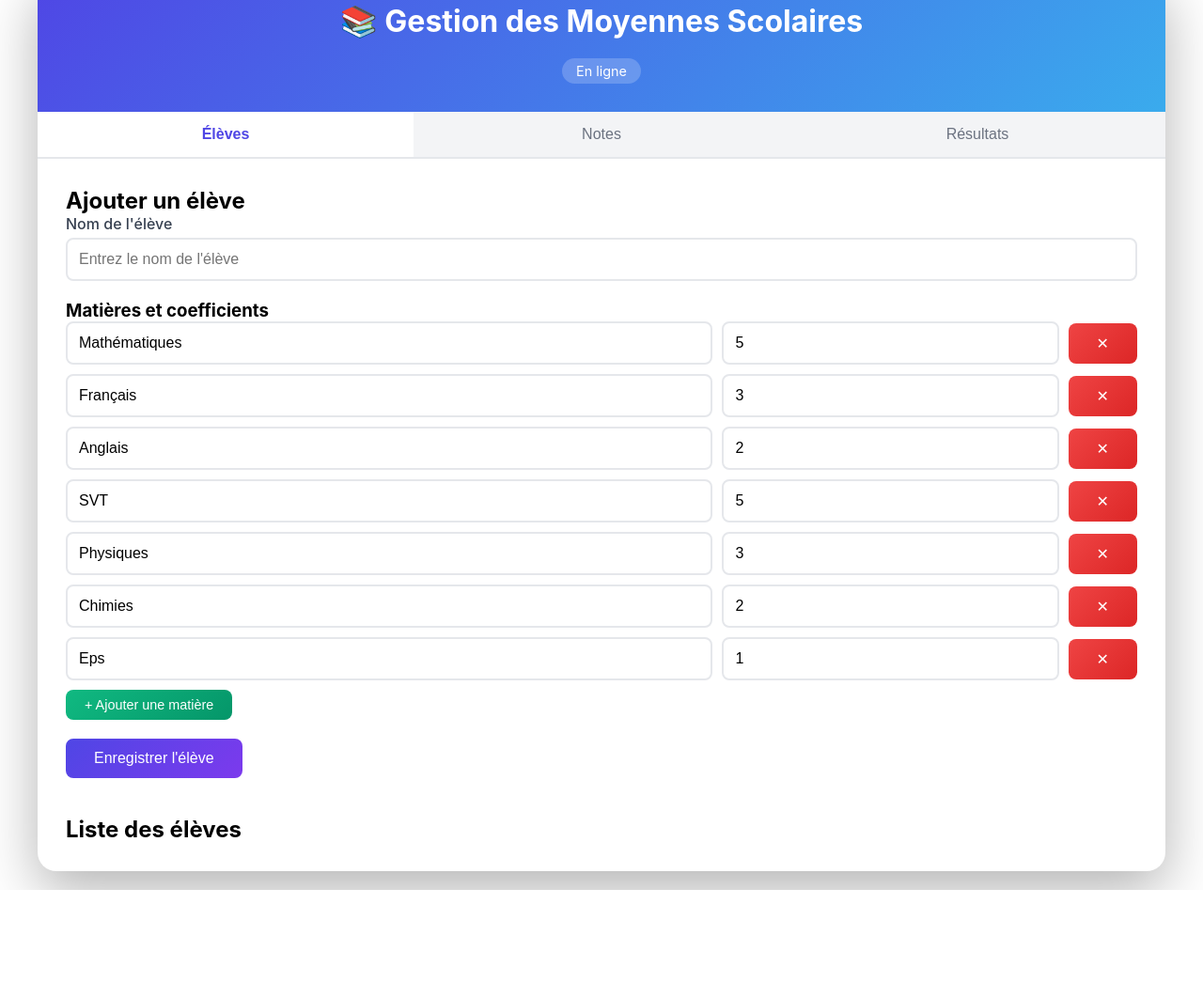
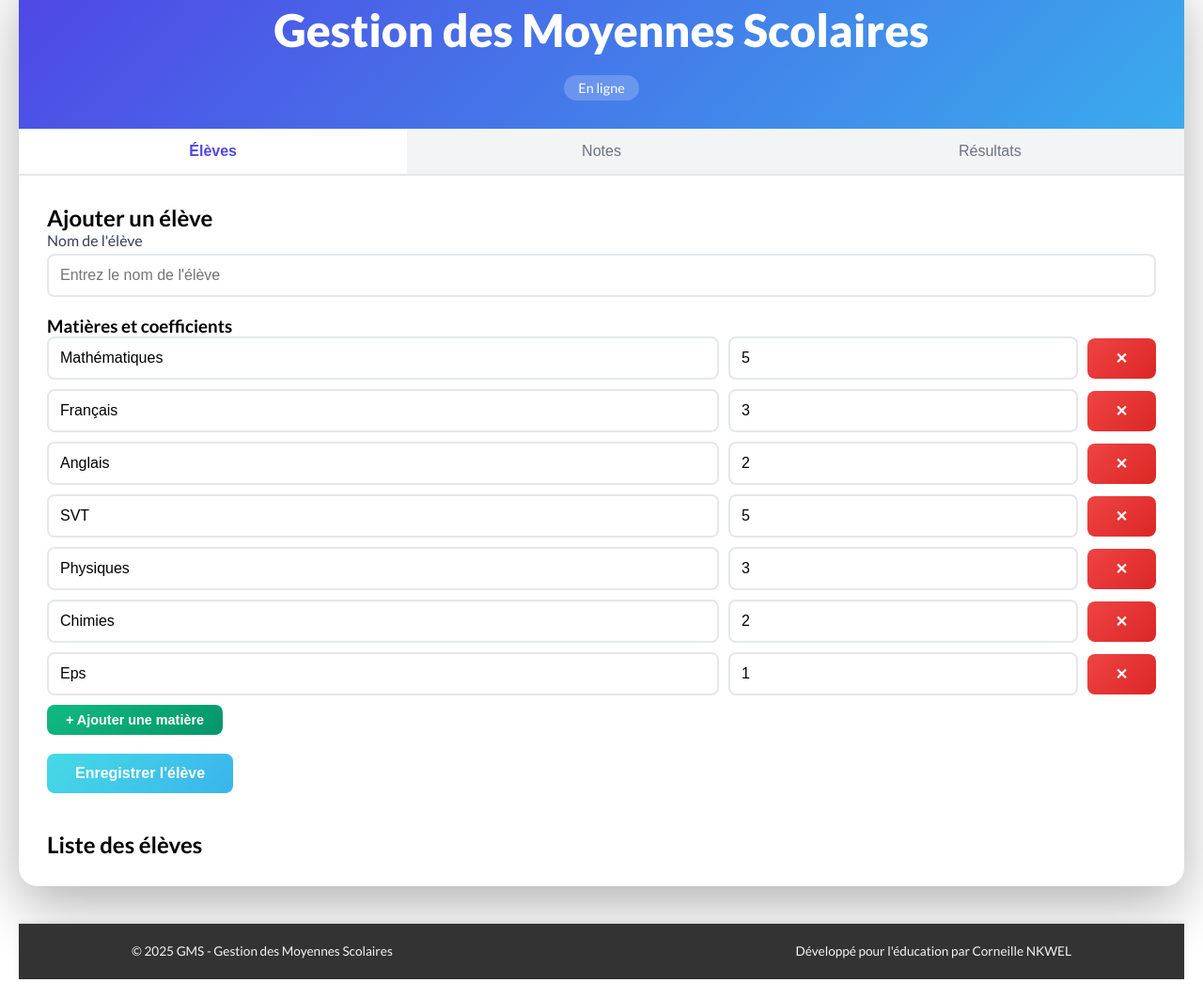
Before and after one commit to the7ven/GMS-syst-me-de-gestion-des-notes-des-l-ves-, a plain HTML site: page index.html in a window 1280 px wide. Shown: the part 47-1109 px from the top of the page at 94% size. Before the commit the page ends 994 px from the top, so only its background shows below. Drawn offline with Linux system fonts and the light colour scheme; a web font is replaced by a local one.

Commit message:
work on design

```diff
--- a/index.html
+++ b/index.html
@@ -10,7 +10,7 @@
     <body>
     <div class="container">
         <div class="header">
-            <h1>📚 Gestion des Moyennes Scolaires</h1>
+            <h1>Gestion des Moyennes Scolaires</h1>
             <div class="status" id="status">En ligne</div>
         </div>
 
@@ -71,6 +71,13 @@
         </div>
     </div>
 
+    <footer class="app-footer">
+        <div class="footer-content">
+            <p>&copy; 2025 GMS - Gestion des Moyennes Scolaires</p>
+            <p>Développé pour l'éducation par Corneille NKWEL</p>
+        </div>
+    </footer>
+
     <script src="app.js"></script>
 </body>
 </html>
--- a/styles.css
+++ b/styles.css
@@ -1,3 +1,6 @@
+@import url('https://fonts.googleapis.com/css2?family=Lato:ital,wght@0,100;0,300;0,400;0,700;0,900;1,100;1,300;1,400;1,700;1,900&family=Momo+Trust+Display&display=swap');
+
+
 * {
   margin: 0;
   padding: 0;
@@ -5,15 +8,14 @@
 }
 
 body {
-  font-family: -apple-system, BlinkMacSystemFont, "Segoe UI", Roboto, Oxygen,
-    Ubuntu, Cantarell, sans-serif;
 
+  font-family: "Lato", sans-serif;
   min-height: 100vh;
   padding: 20px;
 }
 
 .container {
-  max-width: 1200px;
+
   margin: 0 auto;
   background: white;
   border-radius: 20px;
@@ -29,7 +31,8 @@ body {
 }
 
 .header h1 {
-  font-size: 2em;
+  font-size: 3em;
+  font-weight: 900;
   margin-bottom: 10px;
 }
 
@@ -107,11 +110,12 @@ select:focus {
 
 .btn {
   padding: 12px 30px;
-  background: linear-gradient(135deg, #4f46e5 0%, #7c3aed 100%);
+  background: linear-gradient(135deg, #46dae5 0%, #3ab4ed 100%);
   color: white;
   border: none;
   border-radius: 8px;
   font-size: 1em;
+  font-weight: 700;
   cursor: pointer;
   transition: transform 0.2s;
 }
@@ -207,6 +211,11 @@ select:focus {
 
 .subjects-section {
   margin-top: 20px;
+
+}
+
+.subject-name{
+    font-weight: 500;
 }
 
 .subject-item {
@@ -235,3 +244,47 @@ select:focus {
     grid-template-columns: 1fr;
   }
 }
+
+
+/* --- Footer Styling --- */
+
+.app-footer {
+    /* Fixe le footer au bas de la page ou du contenu */
+    width: 100%;
+    padding: 15px 20px;
+    background-color: #333; /* Couleur de fond sombre pour contraste */
+    color: #f4f4f4; /* Texte clair */
+    text-align: center;
+    font-size: 0.85em;
+    box-shadow: 0 -2px 5px rgba(0, 0, 0, 0.1);
+    margin-top: 40px; /* Ajoute un espace au-dessus du footer */
+}
+
+.footer-content p {
+    margin: 5px 0;
+    line-height: 1.4;
+}
+
+/* Rendre le footer mieux formaté sur les grands écrans (tablette et desktop) */
+@media (min-width: 768px) {
+    .app-footer {
+        padding: 20px 40px;
+    }
+
+    .footer-content {
+        display: flex;
+        justify-content: space-between; /* Aligne le contenu à gauche et à droite */
+        max-width: 1000px; /* Limite la largeur du contenu central */
+        margin: 0 auto;
+    }
+
+    .footer-content p {
+        margin: 0;
+        text-align: left;
+    }
+
+    /* Le deuxième paragraphe (Développé...) sera aligné à droite sur grand écran */
+    .footer-content p:last-child {
+        text-align: right;
+    }
+}
```
